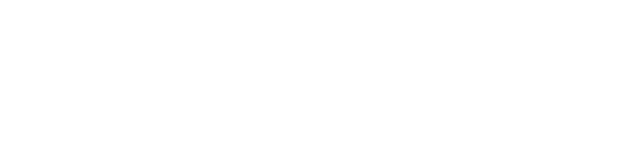
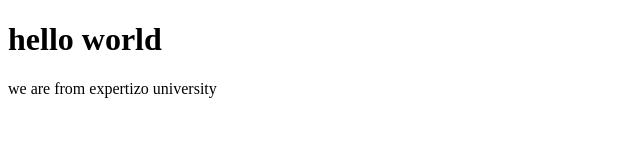
Before and after one commit to hayyantahirr/git-hub-assighnment, a plain HTML site: page git-hub-assighnment/index.html in a window 1280 px wide. Shown: the whole page, without its empty margins (0-640 px from the left). Drawn offline with Linux system fonts and the light colour scheme.

Commit message:
p and h1 added

```diff
--- a/git-hub-assighnment/index.html
+++ b/git-hub-assighnment/index.html
@@ -6,6 +6,7 @@
     <title>Document</title>
 </head>
 <body>
-
+    <h1>hello world</h1>
+    <p>we are from expertizo university</p>
 </body>
 </html>
```
